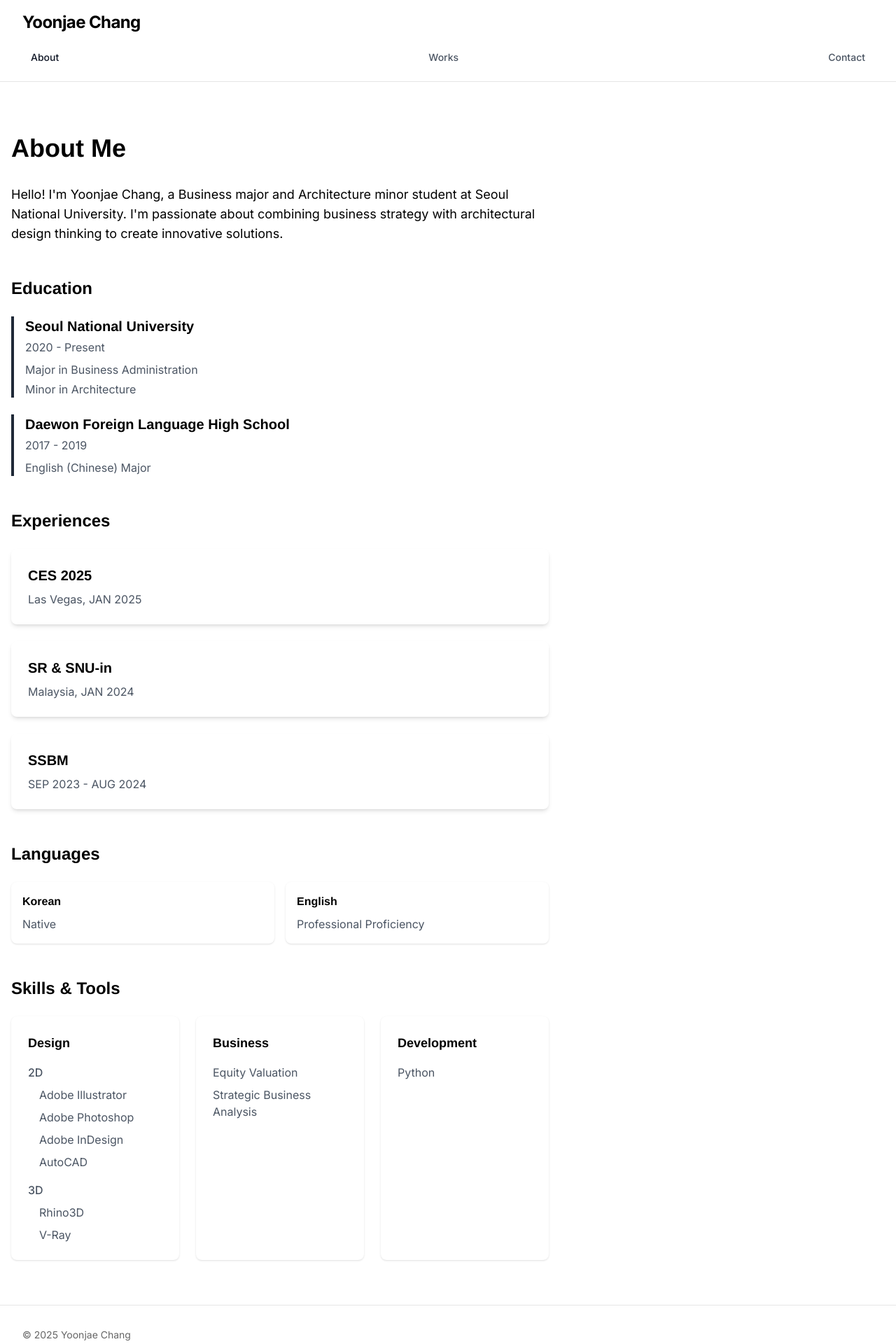
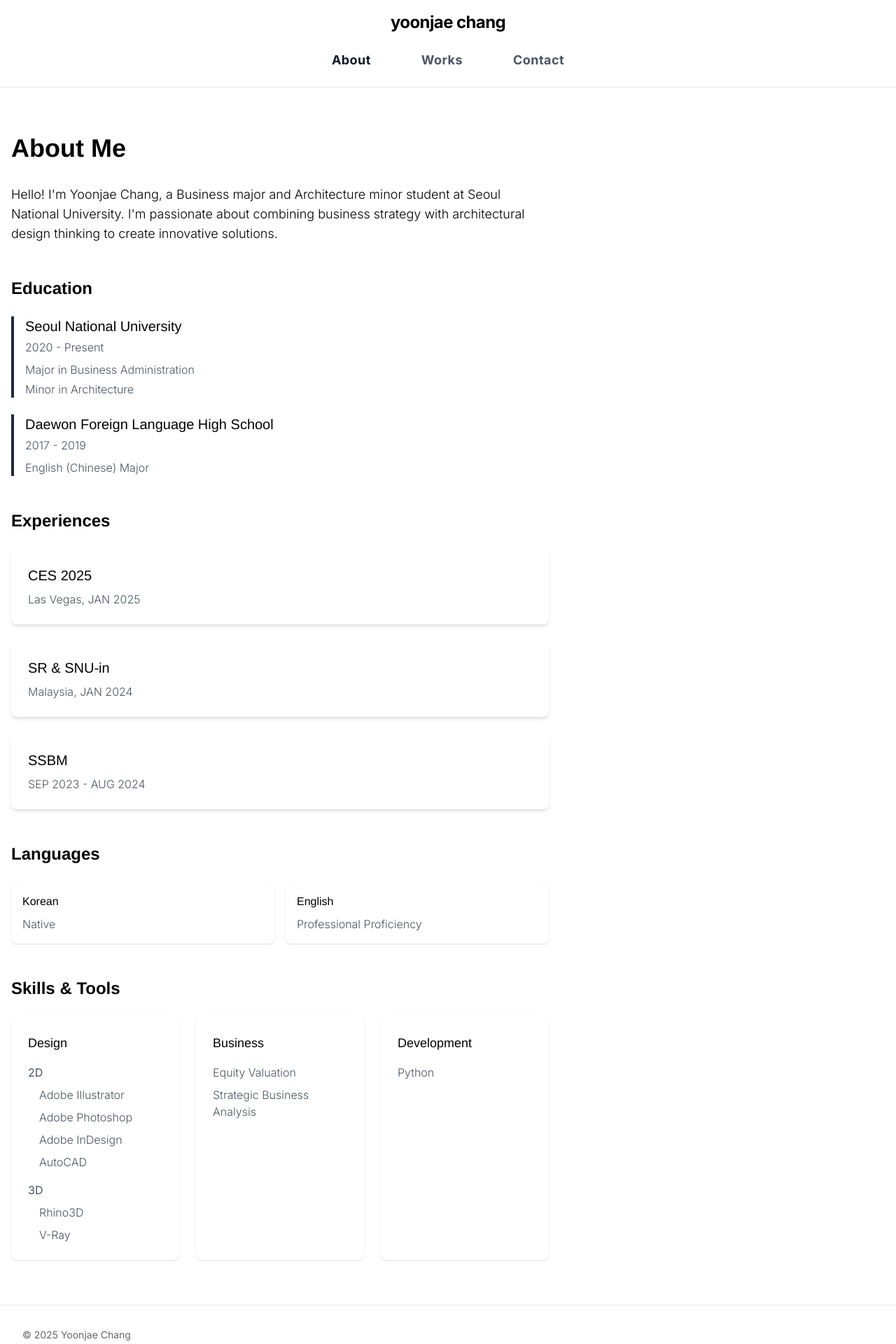
Before and after one commit to yoonj24/personal-website, a Next.js app: page /about in a window 1280 px wide. Shown: the top 1920 px of the page at 70% size. Built offline with nearby package versions, Linux system fonts and the light colour scheme.

Commit message:
Update navigation title to lowercase and center-aligned

```diff
--- a/app/_components/Navbar.tsx
+++ b/app/_components/Navbar.tsx
@@ -35,18 +35,18 @@ export default function Navbar() {
       visible ? 'translate-y-0' : '-translate-y-full'
     }`}>
       <div className="max-w-screen-2xl mx-auto px-8 py-4">
-        <div className="flex flex-col space-y-4">
-          <Link href="/" className="text-2xl font-bold tracking-tight">
-            Yoonjae Chang
+        <div className="flex flex-col items-center space-y-4">
+          <Link href="/" className="text-2xl font-bold tracking-tight lowercase">
+            yoonjae chang
           </Link>
-          <div className="flex justify-between w-full">
-            <Link href="/about" className={`${pathname === '/about' ? 'text-gray-900 dark:text-white' : 'text-gray-600 dark:text-gray-300'} hover:text-gray-900 dark:hover:text-white px-3 py-2 text-sm font-medium`}>
+          <div className="flex justify-center space-x-12">
+            <Link href="/about" className={`${pathname === '/about' ? 'text-gray-900 dark:text-white' : 'text-gray-600 dark:text-gray-300'} hover:text-gray-900 dark:hover:text-white px-3 py-2 text-lg font-bold tracking-wide`}>
               About
             </Link>
-            <Link href="/works" className={`${pathname === '/works' ? 'text-gray-900 dark:text-white' : 'text-gray-600 dark:text-gray-300'} hover:text-gray-900 dark:hover:text-white px-3 py-2 text-sm font-medium`}>
+            <Link href="/works" className={`${pathname === '/works' ? 'text-gray-900 dark:text-white' : 'text-gray-600 dark:text-gray-300'} hover:text-gray-900 dark:hover:text-white px-3 py-2 text-lg font-bold tracking-wide`}>
               Works
             </Link>
-            <Link href="/contact" className={`${pathname === '/contact' ? 'text-gray-900 dark:text-white' : 'text-gray-600 dark:text-gray-300'} hover:text-gray-900 dark:hover:text-white px-3 py-2 text-sm font-medium`}>
+            <Link href="/contact" className={`${pathname === '/contact' ? 'text-gray-900 dark:text-white' : 'text-gray-600 dark:text-gray-300'} hover:text-gray-900 dark:hover:text-white px-3 py-2 text-lg font-bold tracking-wide`}>
               Contact
             </Link>
           </div>
--- a/app/about/page.tsx
+++ b/app/about/page.tsx
@@ -4,69 +4,69 @@ export default function About() {
       <h1 className="text-4xl font-bold mb-8">About Me</h1>
 
       <div className="max-w-3xl">
-        <p className="text-lg mb-8">
+        <p className="text-lg font-light mb-8">
           Hello! I'm Yoonjae Chang, a Business major and Architecture minor student at Seoul National University.
           I'm passionate about combining business strategy with architectural design thinking to create innovative solutions.
         </p>
 
-        <h2 className="text-2xl font-bold mt-12 mb-6">Education</h2>
+        <h2 className="text-2xl font-semibold mt-12 mb-6">Education</h2>
         <div className="space-y-6">
           <div className="border-l-4 border-gray-800 dark:border-gray-800 pl-4">
-            <h3 className="text-xl font-semibold">Seoul National University</h3>
-            <p className="text-gray-600 dark:text-gray-300 mt-1">2020 - Present</p>
-            <div className="mt-2 space-y-1 text-gray-600 dark:text-gray-300">
+            <h3 className="text-xl font-medium mb-1">Seoul National University</h3>
+            <p className="text-gray-600 dark:text-gray-300 font-light">2020 - Present</p>
+            <div className="mt-2 space-y-1 text-gray-600 dark:text-gray-300 font-light">
               <p>Major in Business Administration</p>
               <p>Minor in Architecture</p>
             </div>
           </div>
 
           <div className="border-l-4 border-gray-800 dark:border-gray-800 pl-4">
-            <h3 className="text-xl font-semibold">Daewon Foreign Language High School</h3>
-            <p className="text-gray-600 dark:text-gray-300 mt-1">2017 - 2019</p>
-            <p className="mt-2 text-gray-600 dark:text-gray-300">
+            <h3 className="text-xl font-medium mb-1">Daewon Foreign Language High School</h3>
+            <p className="text-gray-600 dark:text-gray-300 font-light">2017 - 2019</p>
+            <p className="mt-2 text-gray-600 dark:text-gray-300 font-light">
               English (Chinese) Major
             </p>
           </div>
         </div>
 
-        <h2 className="text-2xl font-bold mt-12 mb-6">Experiences</h2>
+        <h2 className="text-2xl font-semibold mt-12 mb-6">Experiences</h2>
         <div className="space-y-6">
           <div className="bg-white dark:bg-gray-800 rounded-lg shadow-md p-6 hover:shadow-lg transition-shadow">
-            <h3 className="text-xl font-semibold mb-2">CES 2025</h3>
-            <p className="text-gray-600 dark:text-gray-300">Las Vegas, JAN 2025</p>
+            <h3 className="text-xl font-medium mb-2">CES 2025</h3>
+            <p className="text-gray-600 dark:text-gray-300 font-light">Las Vegas, JAN 2025</p>
           </div>
 
           <div className="bg-white dark:bg-gray-800 rounded-lg shadow-md p-6 hover:shadow-lg transition-shadow">
-            <h3 className="text-xl font-semibold mb-2">SR & SNU-in</h3>
-            <p className="text-gray-600 dark:text-gray-300">Malaysia, JAN 2024</p>
+            <h3 className="text-xl font-medium mb-2">SR & SNU-in</h3>
+            <p className="text-gray-600 dark:text-gray-300 font-light">Malaysia, JAN 2024</p>
           </div>
 
           <div className="bg-white dark:bg-gray-800 rounded-lg shadow-md p-6 hover:shadow-lg transition-shadow">
-            <h3 className="text-xl font-semibold mb-2">SSBM</h3>
-            <p className="text-gray-600 dark:text-gray-300">SEP 2023 - AUG 2024</p>
+            <h3 className="text-xl font-medium mb-2">SSBM</h3>
+            <p className="text-gray-600 dark:text-gray-300 font-light">SEP 2023 - AUG 2024</p>
           </div>
         </div>
 
-        <h2 className="text-2xl font-bold mt-12 mb-6">Languages</h2>
+        <h2 className="text-2xl font-semibold mt-12 mb-6">Languages</h2>
         <div className="grid grid-cols-1 md:grid-cols-2 gap-4">
           <div className="p-4 bg-white dark:bg-gray-800 rounded-lg shadow">
-            <h3 className="font-semibold mb-2">Korean</h3>
-            <p className="text-gray-600 dark:text-gray-300">Native</p>
+            <h3 className="font-medium mb-2">Korean</h3>
+            <p className="text-gray-600 dark:text-gray-300 font-light">Native</p>
           </div>
           <div className="p-4 bg-white dark:bg-gray-800 rounded-lg shadow">
-            <h3 className="font-semibold mb-2">English</h3>
-            <p className="text-gray-600 dark:text-gray-300">Professional Proficiency</p>
+            <h3 className="font-medium mb-2">English</h3>
+            <p className="text-gray-600 dark:text-gray-300 font-light">Professional Proficiency</p>
           </div>
         </div>
 
-        <h2 className="text-2xl font-bold mt-12 mb-6">Skills & Tools</h2>
+        <h2 className="text-2xl font-semibold mt-12 mb-6">Skills & Tools</h2>
         <div className="grid grid-cols-1 md:grid-cols-3 gap-6">
           <div className="p-6 bg-white dark:bg-gray-800 rounded-lg shadow">
-            <h3 className="font-semibold mb-4 text-lg">Design</h3>
+            <h3 className="font-medium mb-4 text-lg">Design</h3>
             <div className="space-y-4 text-gray-600 dark:text-gray-300">
               <div>
-                <p className="font-medium mb-2">2D</p>
-                <div className="space-y-2 ml-4">
+                <p className="font-normal mb-2">2D</p>
+                <div className="space-y-2 ml-4 font-light">
                   <p>Adobe Illustrator</p>
                   <p>Adobe Photoshop</p>
                   <p>Adobe InDesign</p>
@@ -74,8 +74,8 @@ export default function About() {
                 </div>
               </div>
               <div>
-                <p className="font-medium mb-2">3D</p>
-                <div className="space-y-2 ml-4">
+                <p className="font-normal mb-2">3D</p>
+                <div className="space-y-2 ml-4 font-light">
                   <p>Rhino3D</p>
                   <p>V-Ray</p>
                 </div>
@@ -84,16 +84,16 @@ export default function About() {
           </div>
 
           <div className="p-6 bg-white dark:bg-gray-800 rounded-lg shadow">
-            <h3 className="font-semibold mb-4 text-lg">Business</h3>
-            <div className="space-y-2 text-gray-600 dark:text-gray-300">
+            <h3 className="font-medium mb-4 text-lg">Business</h3>
+            <div className="space-y-2 text-gray-600 dark:text-gray-300 font-light">
               <p>Equity Valuation</p>
               <p>Strategic Business Analysis</p>
             </div>
           </div>
 
           <div className="p-6 bg-white dark:bg-gray-800 rounded-lg shadow">
-            <h3 className="font-semibold mb-4 text-lg">Development</h3>
-            <div className="space-y-2 text-gray-600 dark:text-gray-300">
+            <h3 className="font-medium mb-4 text-lg">Development</h3>
+            <div className="space-y-2 text-gray-600 dark:text-gray-300 font-light">
               <p>Python</p>
             </div>
           </div>
--- a/app/contact/page.tsx
+++ b/app/contact/page.tsx
@@ -20,19 +20,19 @@ export default function Contact() {
 
       <div className="max-w-2xl mx-auto">
         <div className="animate-on-mount opacity-0 translate-y-4 transition-all duration-500 ease-out bg-white dark:bg-gray-800 rounded-lg shadow-md p-6 mb-8 hover:shadow-lg transition-shadow">
-          <h2 className="animate-on-mount opacity-0 translate-y-4 transition-all duration-500 ease-out text-2xl font-bold mb-4">
+          <h2 className="animate-on-mount opacity-0 translate-y-4 transition-all duration-500 ease-out text-2xl font-semibold mb-4">
             Get in Touch
           </h2>
-          <p className="animate-on-mount opacity-0 translate-y-4 transition-all duration-500 ease-out text-gray-600 dark:text-gray-300 mb-6">
+          <p className="animate-on-mount opacity-0 translate-y-4 transition-all duration-500 ease-out text-gray-600 dark:text-gray-300 mb-6 font-light">
             Feel free to reach out to me for any inquiries or opportunities.
           </p>
 
           <div className="space-y-4">
             <div className="animate-on-mount opacity-0 translate-y-4 transition-all duration-500 ease-out transform hover:scale-[1.01] transition-transform">
-              <h3 className="text-lg font-semibold mb-2">Email</h3>
+              <h3 className="text-lg font-medium mb-2">Email</h3>
               <a
                 href="mailto:yoonj24k@gmail.com"
-                className="text-gray-900 dark:text-white hover:text-gray-600 dark:hover:text-gray-300 transition-colors"
+                className="text-gray-900 dark:text-white hover:text-gray-600 dark:hover:text-gray-300 transition-colors font-light"
               >
                 yoonj24k@gmail.com
               </a>
```
Also changed, not shown: app/works/page.tsx (+6 -9 lines).
